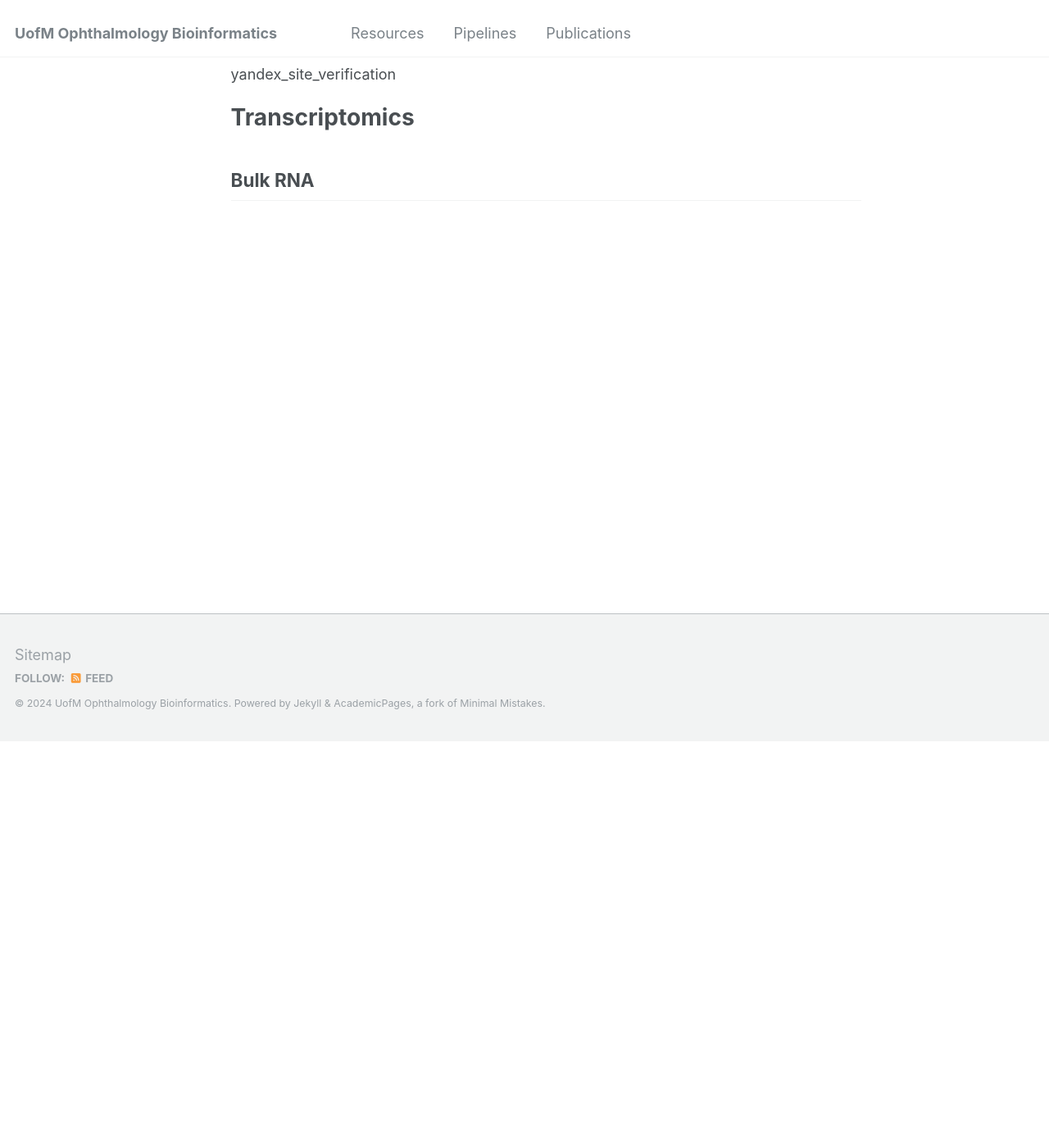
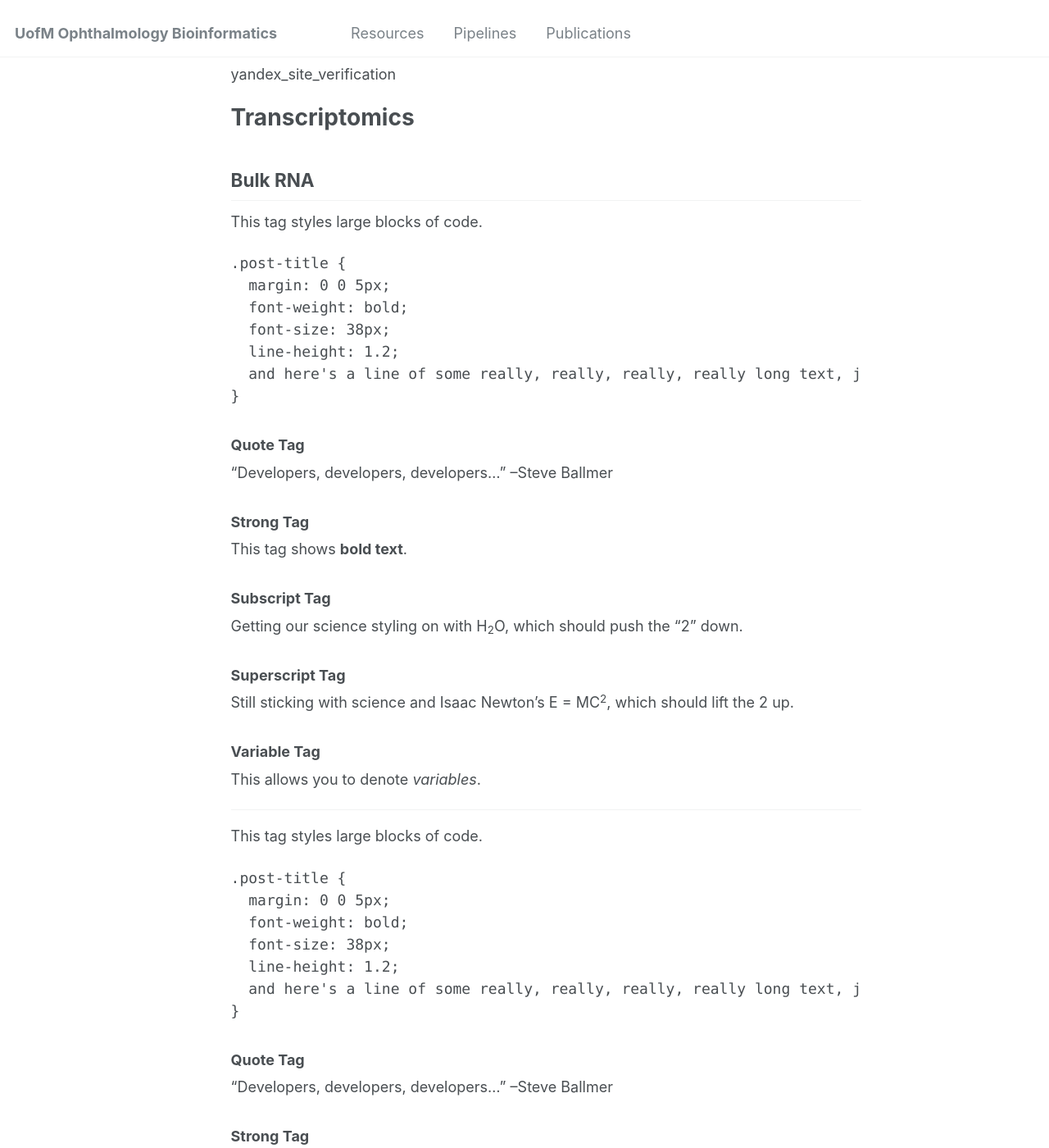
Before and after one commit to UofM-Ophthalmology/UofM-Ophthalmology.github.io, a Jekyll site: the page built from _pages/pipelines.md, in a window 1280 px wide and 1400 px high, scrolled down 496 px. Shown: the whole window at 82% size. Built offline with Jekyll 4.4.1, drawn with Linux system fonts in a browser that asks for light colours; some of the changed text lies outside the part shown.

Commit message:
pipelines link check

```diff
--- a/_pages/pipelines.md
+++ b/_pages/pipelines.md
@@ -33,3 +33,72 @@ yandex_site_verification
 # Transcriptomics
 
 ## Bulk RNA
+
+
+This tag styles large blocks of code.
+
+<pre>
+.post-title {
+  margin: 0 0 5px;
+  font-weight: bold;
+  font-size: 38px;
+  line-height: 1.2;
+  and here's a line of some really, really, really, really long text, just to see how the PRE tag handles it and to find out how it overflows;
+}
+</pre>
+
+### Quote Tag
+
+<q>Developers, developers, developers&#8230;</q> &#8211;Steve Ballmer
+
+### Strong Tag
+
+This tag shows **bold text**.
+
+### Subscript Tag
+
+Getting our science styling on with H<sub>2</sub>O, which should push the "2" down.
+
+### Superscript Tag
+
+Still sticking with science and Isaac Newton's E = MC<sup>2</sup>, which should lift the 2 up.
+
+### Variable Tag
+
+This allows you to denote <var>variables</var>.
+
+***
+
+This tag styles large blocks of code.
+
+<pre>
+.post-title {
+  margin: 0 0 5px;
+  font-weight: bold;
+  font-size: 38px;
+  line-height: 1.2;
+  and here's a line of some really, really, really, really long text, just to see how the PRE tag handles it and to find out how it overflows;
+}
+</pre>
+
+### Quote Tag
+
+<q>Developers, developers, developers&#8230;</q> &#8211;Steve Ballmer
+
+### Strong Tag
+
+This tag shows **bold text**.
+
+### Subscript Tag
+
+Getting our science styling on with H<sub>2</sub>O, which should push the "2" down.
+
+### Superscript Tag
+
+Still sticking with science and Isaac Newton's E = MC<sup>2</sup>, which should lift the 2 up.
+
+### Variable Tag
+
+This allows you to denote <var>variables</var>.
+
+***
```
